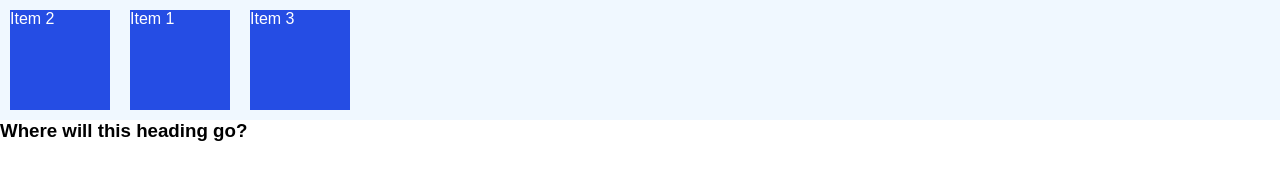
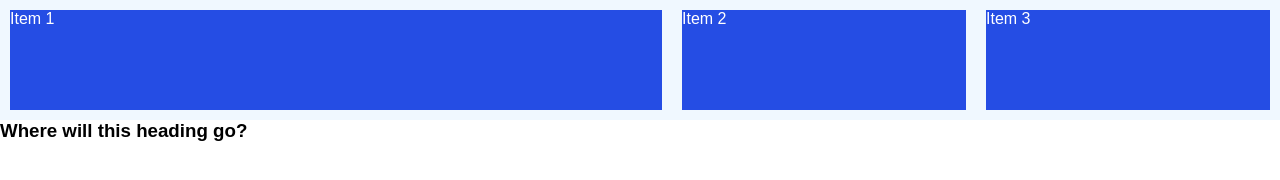
Before and after one commit to mandyh101/CSS_crashcourse, a plain HTML site: page css_cheatsheet/flex-index.html in a window 1280 px wide. Drawn offline with Linux system fonts and the light colour scheme.

Commit message:
Add flex-grow properties to items

```diff
--- a/css_cheatsheet/style/flex-main.css
+++ b/css_cheatsheet/style/flex-main.css
@@ -25,7 +25,7 @@ when flex-direction is set to column or column reverse note that main/cross axis
 }
 
 .item {
-  width:100px;
+  flex-basis:100px; /*use flex-basis instead of width*/
   height: 100px;
   background-color: #254DE4;
   margin: 10px;
@@ -38,15 +38,21 @@ when flex-direction is set to column or column reverse note that main/cross axis
 
 .item:nth-of-type(1){
   /* align-self: flex-start; */
-  order:2; /*use order to move the individual elements*/
+  /* use order to move the individual elements */
+  /* order:2; 8*/
+  flex-grow: 3;
 }
 
 .item:nth-of-type(2){
   /* align-self: center; */
-  order:1;
+  /* order:1; */
+  /* flex-basis: 200px;  */
+  /* you can specify the width of a specific element using flex-basis on the item style */
+  flex-grow: 1;
 }
 
 .item:nth-of-type(3){
   /* align-self: flex-end; */
-  order:3;
+  /* order:3; */
+  flex-grow: 1;
 }
```
